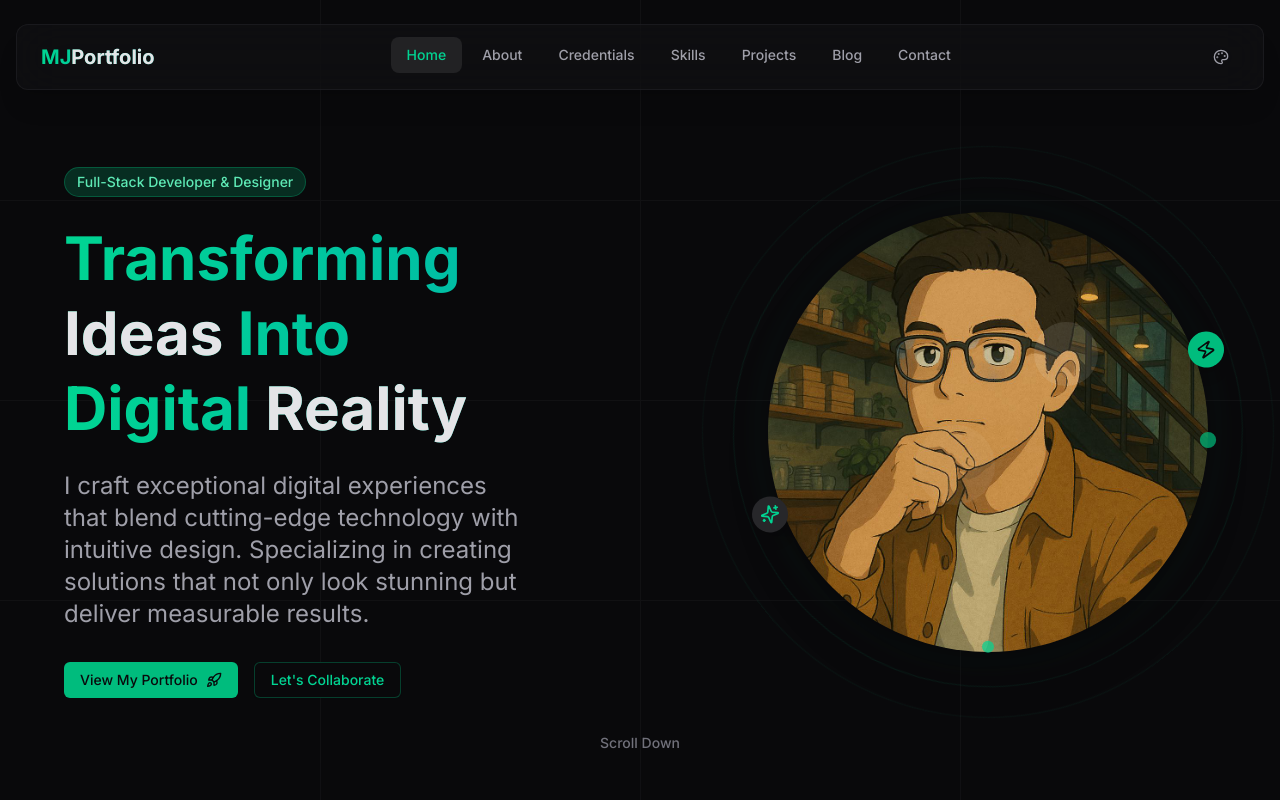
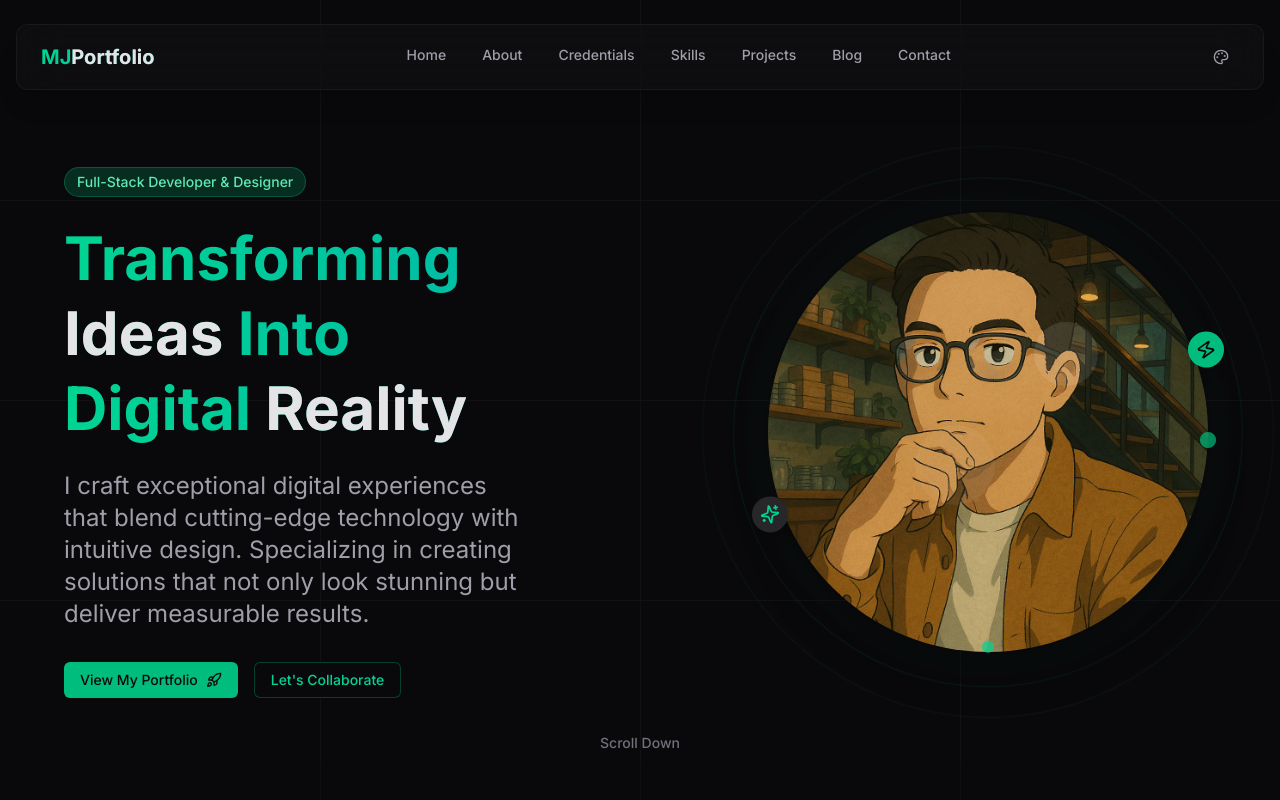
Before and after one commit to MJUrian-Learner/Portfolio, a Next.js app: page / in a window 1280 px wide. Shown: the top 800 px of the page. Built offline with nearby package versions, Linux system fonts and the light colour scheme.

Commit message:
chore: Change variable naming

```diff
--- a/providers/ActiveSectionProvider/index.tsx
+++ b/providers/ActiveSectionProvider/index.tsx
@@ -2,7 +2,7 @@
 
 import React, { createContext, useState, ReactNode } from "react";
 
-type SectionId =
+export type SectionId =
   | "hero"
   | "about"
   | "creds"
@@ -12,8 +12,8 @@
   | "contact";
 
 interface ActiveSectionContextValue {
-  active: SectionId;
-  setActive: (id: SectionId) => void;
+  activeSection: SectionId;
+  setActiveSection: (id: SectionId) => void;
 }
 
 export const ActiveSectionContext = createContext<
@@ -21,9 +21,9 @@
 >(undefined);
 
 export function ActiveSectionProvider({ children }: { children: ReactNode }) {
-  const [active, setActive] = useState<SectionId>("hero");
+  const [activeSection, setActiveSection] = useState<SectionId>("hero");
 
-  const value: ActiveSectionContextValue = { active, setActive };
+  const value: ActiveSectionContextValue = { activeSection, setActiveSection };
 
   return (
     <ActiveSectionContext.Provider value={value}>
```
